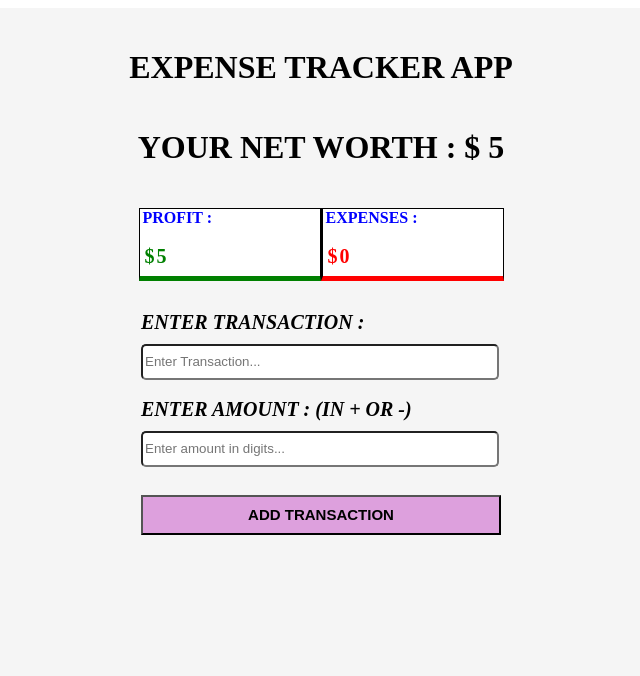
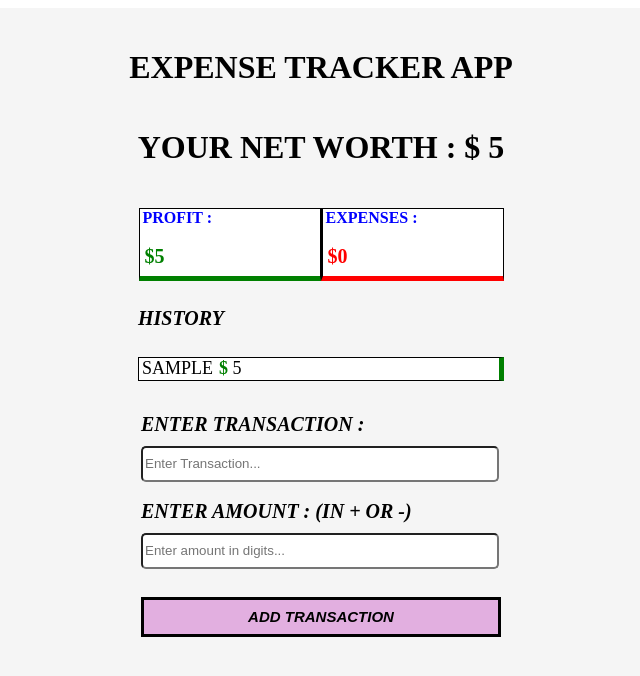
Before and after one commit to SalmanZakiKhan/Expense-Tracker-App, a React (Create React App) app: page / in a window 1280 px wide. Both pictures are taken after typing "Sample", "5" into the empty fields and a click on the button "ADD TRANSACTION". Shown: the top 676 px of the page, without its empty margins (319-959 px from the left). Built offline with nearby package versions, Linux system fonts and the light colour scheme.

Commit message:
testing changes

```diff
--- a/src/App.css
+++ b/src/App.css
@@ -1,6 +1,5 @@
 .root-div {
   background-color: whitesmoke;
-  margin: 0px;
 }
 
 .main-div {
@@ -8,10 +7,6 @@
     flex-direction: column;
     align-items: center;
     padding-top: 20px;
-}
-
-h1 {
-    color: black;
 }
 
 .sub-div {
@@ -38,27 +33,37 @@ h1 {
     border-left: 2px solid black;
   }
 
-ul {
-    list-style-type: none;
-    border: 1px solid blue;
-}
+ h4 {
+    font-size: 20px;
+    font-style: oblique;
+  }
 
-ul > li {
-    color: burlywood;
-    border: 5px solid red;
+ li {
+    list-style: none;
+    color: black;
+    border: 1px solid black;
+    width: 360px;
+    height: 22px;
+    margin-bottom: 2px;
+    background-color: white;
 }
 
 li > span {
   text-transform: uppercase;
-  font-size: 20px;
-  font-weight: bold;
+  padding-left: 3px;
+  font-size: 18px;
 }
 
-li > strong {
-  text-transform: uppercase;
-  font-size: 20px;
-  font-weight: bold;
-  text-align: end;
+li > span > b {
+    color: green;
+}
+
+.plus {
+    border-right: 5px solid green;
+}
+
+.minus {
+    border-right: 5px solid red;
 }
 
 form {
@@ -75,9 +80,11 @@ input[type="text"], input[type="number"] {
 
 button[type="submit"] {
     width: 360px;
-    background-color: plum;
+    background-color: rgb(226, 175, 224);
     height: 40px;
     margin-top: 10px;
+    border: 3px solid black;
+    font-style: oblique;
 }
 
 label {
@@ -112,6 +119,6 @@ span b {
     padding-left: 3px;
 }
 
-span strong {
-    margin-right: 2px;
-}
+/* .amount {
+
+} */
--- a/src/App.js
+++ b/src/App.js
@@ -21,12 +21,12 @@ function App() {
              <Balance />
              <Expense />
            </div>
-           {/* <TransactionList /> */}
+           <TransactionList />
            <AddTransaction />
           </div>
       </GlobalState>
       </div>
-    )
+    );
 }
 
 export default App
--- a/src/components/Transaction.js
+++ b/src/components/Transaction.js
@@ -1,13 +1,14 @@
 import React,{useContext} from 'react'
 import { GlobalStateContext }from "../context/GlobalState"
 
-function Transaction({transaction}) {
+function Transaction({transaction : { name,price,id }}) {
 
-    const {DeleteTransaction} = useContext(GlobalStateContext);
+    const {deleteTransaction} = useContext(GlobalStateContext);
+    // deleteTransaction(id);
     return (
-        <li>
-          <span>{transaction.name}</span>
-          <strong>{transaction.price}</strong>
+        <li className={ price > 0 ? "plus" : "minus" }>
+          <span className="">{name}</span>
+          <span className="amount"><b>$</b> {price}</span>
         </li>
     )
 }
--- a/src/components/TransactionList.js
+++ b/src/components/TransactionList.js
@@ -7,13 +7,17 @@ function TransactionList() {
     const {transactions} = useContext(GlobalStateContext);
     console.log(transactions);
     return (
-        <ul>
-            {
+        <div>
+           <h4>HISTORY</h4>
+           <div>
+           {
                transactions.map(transaction => (
                <Transaction key={transaction.id} transaction={transaction} />
                ))
             }
-        </ul>
+           </div>
+
+        </div>
     )
 }
 
--- a/src/context/GlobalState.js
+++ b/src/context/GlobalState.js
@@ -13,7 +13,7 @@ const initialState = {
 export function GlobalState({children}) {
     const [state,dispatch] = useReducer(AppReducer,initialState);
 
-    const addTransaction = (transaction) => {
+    const addTransaction = transaction => {
        dispatch({
          type: 'ADD_TRANSACTION',
          payload: transaction
```
